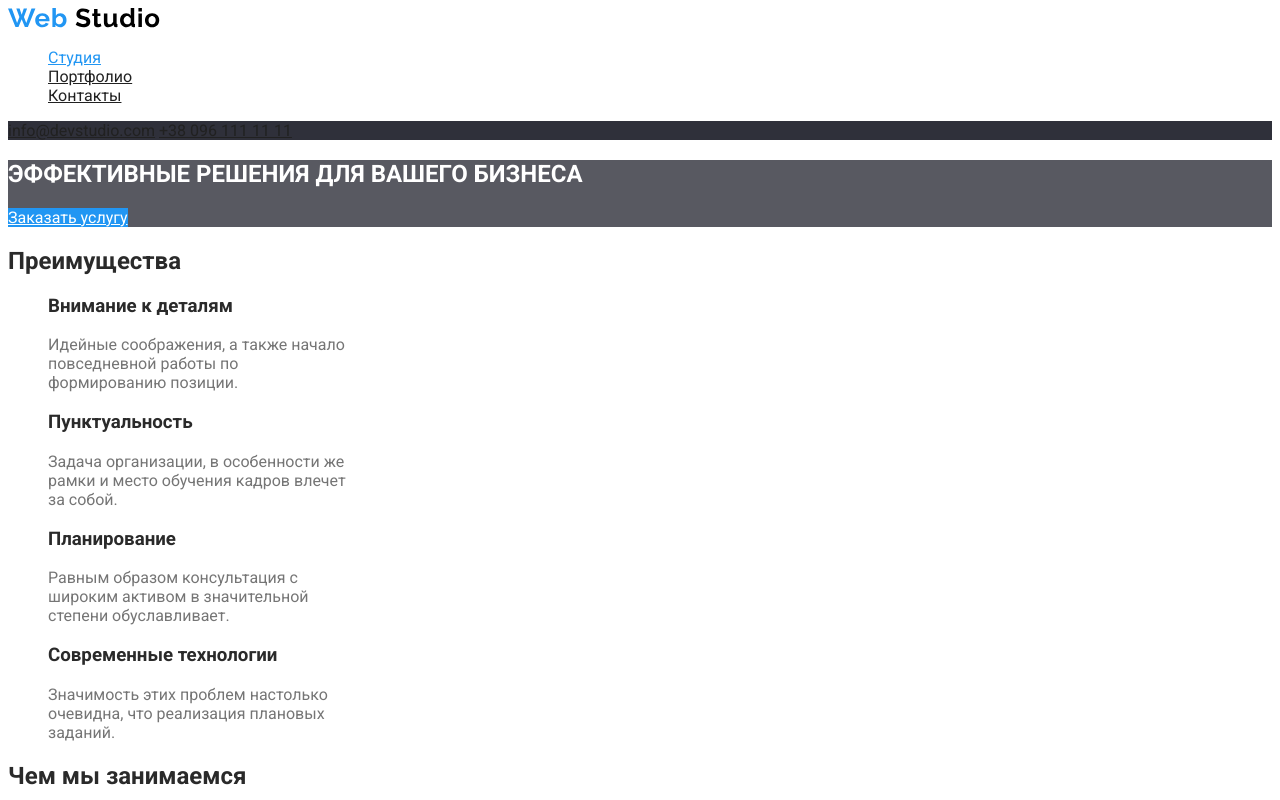
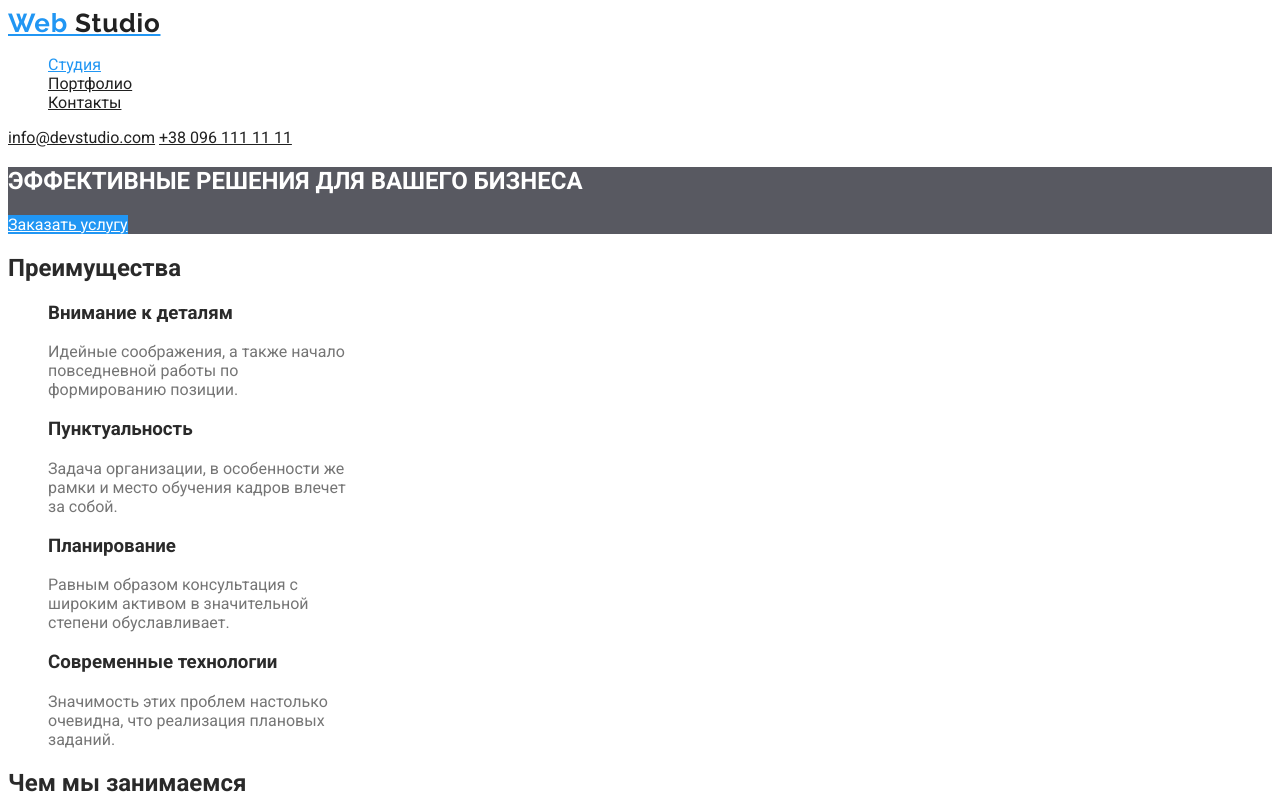
Before and after one commit to dimab1tanga/hw-layout, a plain HTML site: page index.html in a window 1280 px wide. Shown: the top 800 px of the page. Drawn offline with Linux system fonts and the light colour scheme.

Commit message:
змінив лого в гедері

```diff
--- a/css/common.css
+++ b/css/common.css
@@ -7,6 +7,17 @@
 body {
   background-color: #fff;
   color: #2a2a2a;
+}
+
+.logo {
+  color: var(--accent-color);
+  font-family: Raleway, cursive;
+  font-size: 26px;
+  line-height: 31px;
+  letter-spacing: 0.03em;
+}
+.studio {
+  color: var(--primary-text-color);
 }
 
 ul {
--- a/css/main.css
+++ b/css/main.css
@@ -8,10 +8,23 @@ body {
   background-color: #fff;
   color: #2a2a2a;
   font-family: roboto, sans-serif;
+  font-style: normal;
+  text-decoration: none;
 }
 
 ul {
   list-style: none;
+}
+
+.logo {
+  color: var(--accent-color);
+  font-family: Raleway, cursive;
+  font-size: 26px;
+  line-height: 31px;
+  letter-spacing: 0.03em;
+}
+.studio {
+  color: var(--primary-text-color);
 }
 
 /* колір основного тексту #212121 */
@@ -88,12 +101,10 @@ ul {
 
 /* Footer */
 .location {
-  background-color: #2f303a;
-  color: #ffffff;
+  color: var(--primary-text-color);
 }
 .contacts {
-  background-color: #2f303a;
-  color: rgba(255, 255, 255, 0.6);
+  color: var(--primary-text-color);
 }
 .social-links .link:hover,
 .social-links .link:focus {
--- a/index.html
+++ b/index.html
@@ -15,9 +15,9 @@
     <!--Шапка сайта-->
     <header>
       <nav>
-        <a href="./index.html">
-          <img src="./images/WebStudio.svg" alt="Логотип компании" />
-        </a>
+        <a href="./index.html" class="logo"
+          >Web <span class="studio">Studio</span></a
+        >
         <ul class="site-nav list">
           <li><a href="" class="link current">Студия</a></li>
           <li><a href="./portfolio.html" class="link">Портфолио</a></li>
```
Also changed, not shown: portfolio.html (+7 -3 lines).
